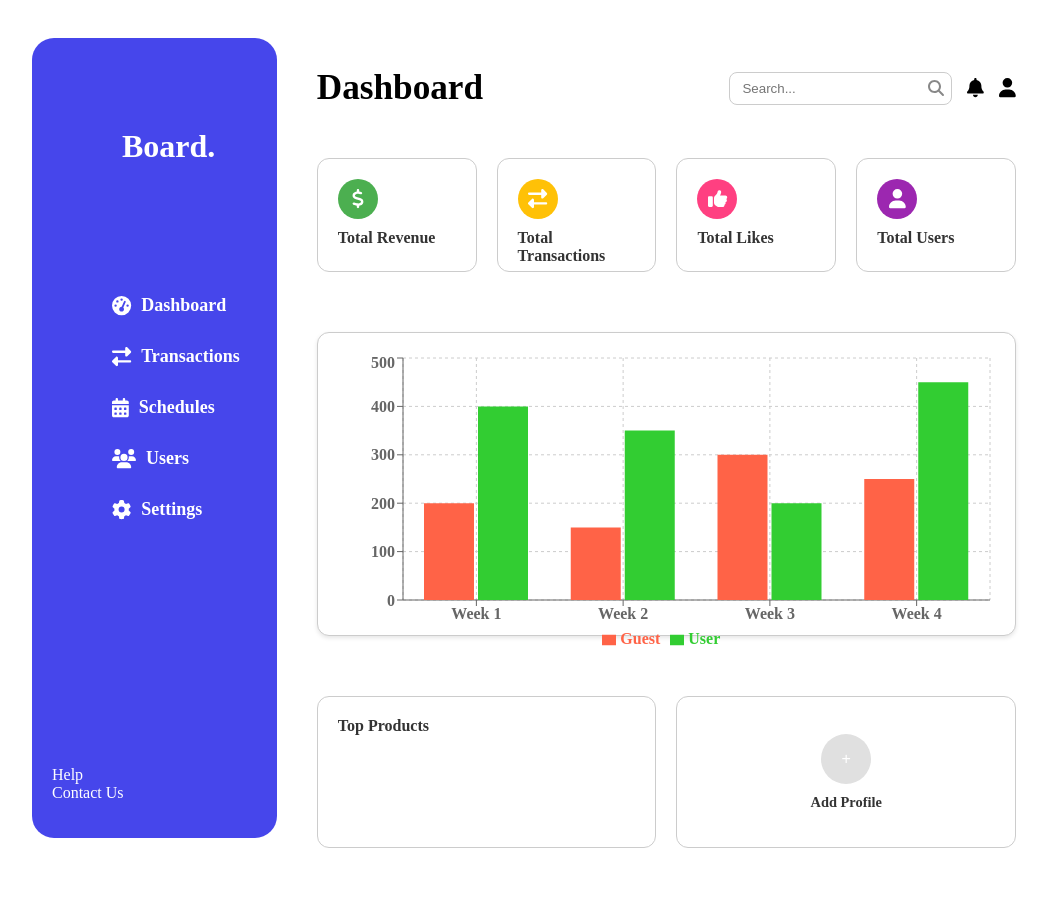
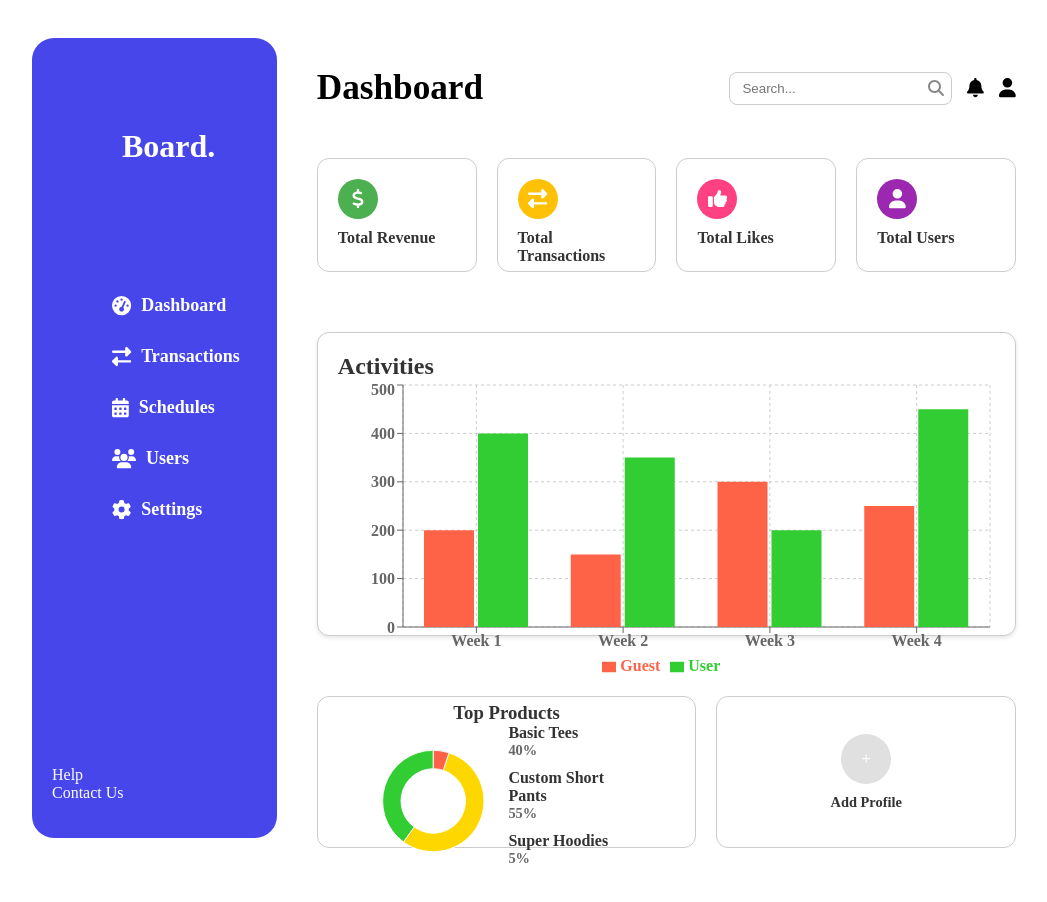
Before and after one commit to Tarunhawdia/emotorad_fullstack_assignment, a React (Vite) app: page /dashboard in a window 1280 px wide. Shown: the top 902 px of the page, without its empty margins (96-1143 px from the left). Built offline with nearby package versions, Linux system fonts and the light colour scheme.

Commit message:
added product part

```diff
--- a/src/pages/Dashboard.css
+++ b/src/pages/Dashboard.css
@@ -217,7 +217,7 @@
 .plus-sign {
   font-size: 1.5rem;
   font-weight: bold;
-  color: #666; /* Darker gray color for the plus sign */
+  color: #666;
 }
 
 /* Text styling for Add Profile */
@@ -242,3 +242,45 @@
   font-size: 1.2rem;
   text-align: center;
 }
+
+.box-heading {
+  margin: 0;
+}
+
+#top_product {
+  display: flex;
+  flex-direction: column;
+  align-items: center;
+  padding-top: 5px;
+  padding-left: 60px;
+  padding-right: 60px;
+}
+
+.top-products-content {
+  display: flex;
+  align-items: center;
+  justify-content: space-between;
+  width: 100%;
+}
+
+.product-details {
+  display: flex;
+  flex-direction: column;
+  margin-left: 20px;
+}
+
+.product-item {
+  margin-bottom: 10px;
+  display: flex;
+  flex-direction: column;
+}
+
+.product-name {
+  font-weight: bold;
+  color: #333;
+}
+
+.product-percentage {
+  color: #666;
+  font-size: 0.9rem;
+}
--- a/src/pages/Dashboard.jsx
+++ b/src/pages/Dashboard.jsx
@@ -23,12 +23,22 @@ import {
   Tooltip,
   Legend,
   ResponsiveContainer,
+  PieChart,
+  Pie,
+  Cell,
 } from "recharts";
+
 const data = [
   { name: "Week 1", Guest: 200, User: 400 },
   { name: "Week 2", Guest: 150, User: 350 },
   { name: "Week 3", Guest: 300, User: 200 },
   { name: "Week 4", Guest: 250, User: 450 },
+];
+
+const productData = [
+  { name: "Basic Tees", value: 40, color: "#32CD32" }, // Light green
+  { name: "Custom Short Pants", value: 55, color: "#FFD700" }, // Light yellow
+  { name: "Super Hoodies", value: 5, color: "#FF6347" }, // Light red
 ];
 
 const Dashboard = () => {
@@ -121,6 +131,7 @@ const Dashboard = () => {
           {/* Row 2 - One Box */}
           <div className="row row-2">
             <div className="box full-width">
+              <h2 className="box-heading">Activities</h2>
               <ResponsiveContainer width="100%" height={300}>
                 <BarChart data={data}>
                   <CartesianGrid strokeDasharray="3 3" />
@@ -140,7 +151,37 @@ const Dashboard = () => {
 
           {/* Row 3 - Two Boxes */}
           <div className="row row-3">
-            <div className="box">Top Products</div>
+            <div className="box" id="top_product">
+              <h3 className="box-heading">Top Products</h3>
+              <div className="top-products-content">
+                <PieChart width={120} height={120}>
+                  <Pie
+                    data={productData}
+                    cx="50%"
+                    cy="50%"
+                    innerRadius={35}
+                    outerRadius={55}
+                    dataKey="value"
+                    startAngle={90}
+                    endAngle={450}
+                  >
+                    {productData.map((entry, index) => (
+                      <Cell key={`cell-${index}`} fill={entry.color} />
+                    ))}
+                  </Pie>
+                </PieChart>
+                <div className="product-details">
+                  {productData.map((product) => (
+                    <div className="product-item" key={product.name}>
+                      <span className="product-name">{product.name}</span>
+                      <span className="product-percentage">
+                        {product.value}%
+                      </span>
+                    </div>
+                  ))}
+                </div>
+              </div>
+            </div>
             <div className="box" id="add_profile">
               <button className="icon-button gray-circle">+</button>
               <p className="add-profile-text">Add Profile</p>
```
